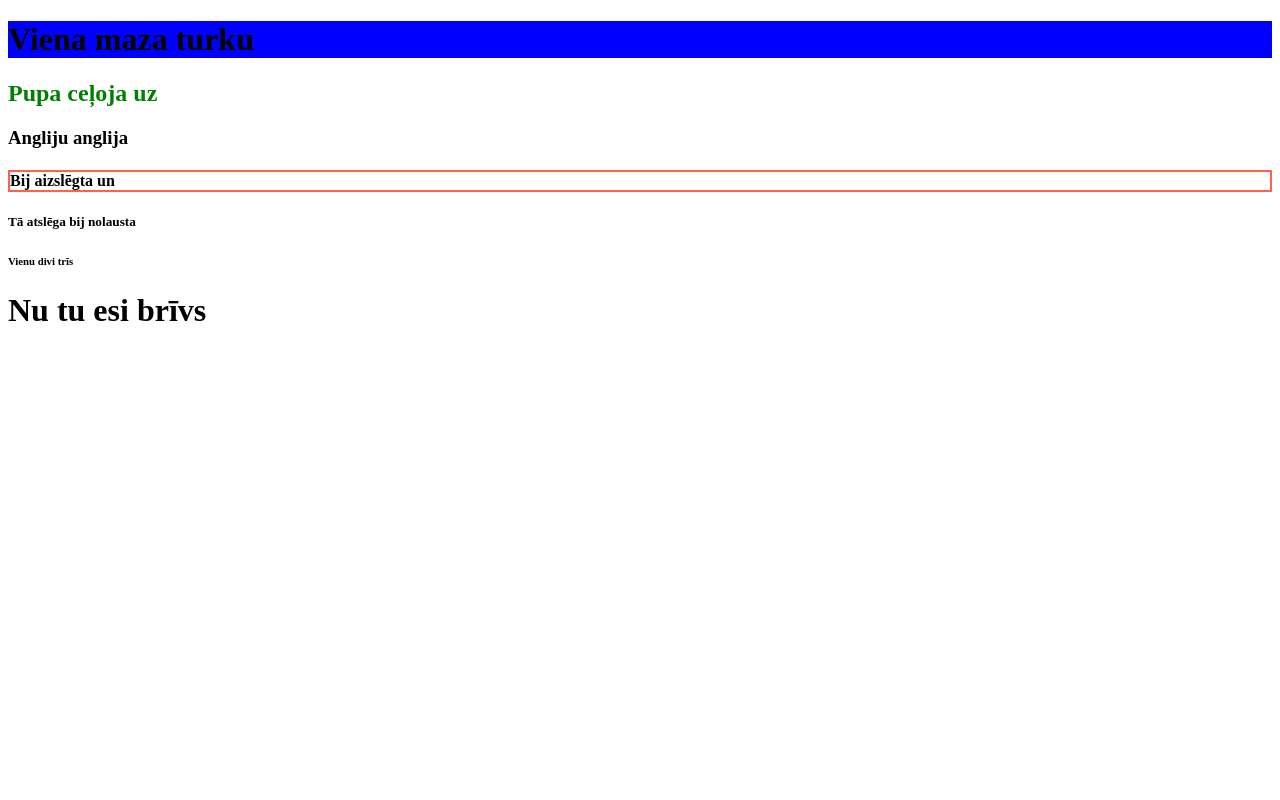
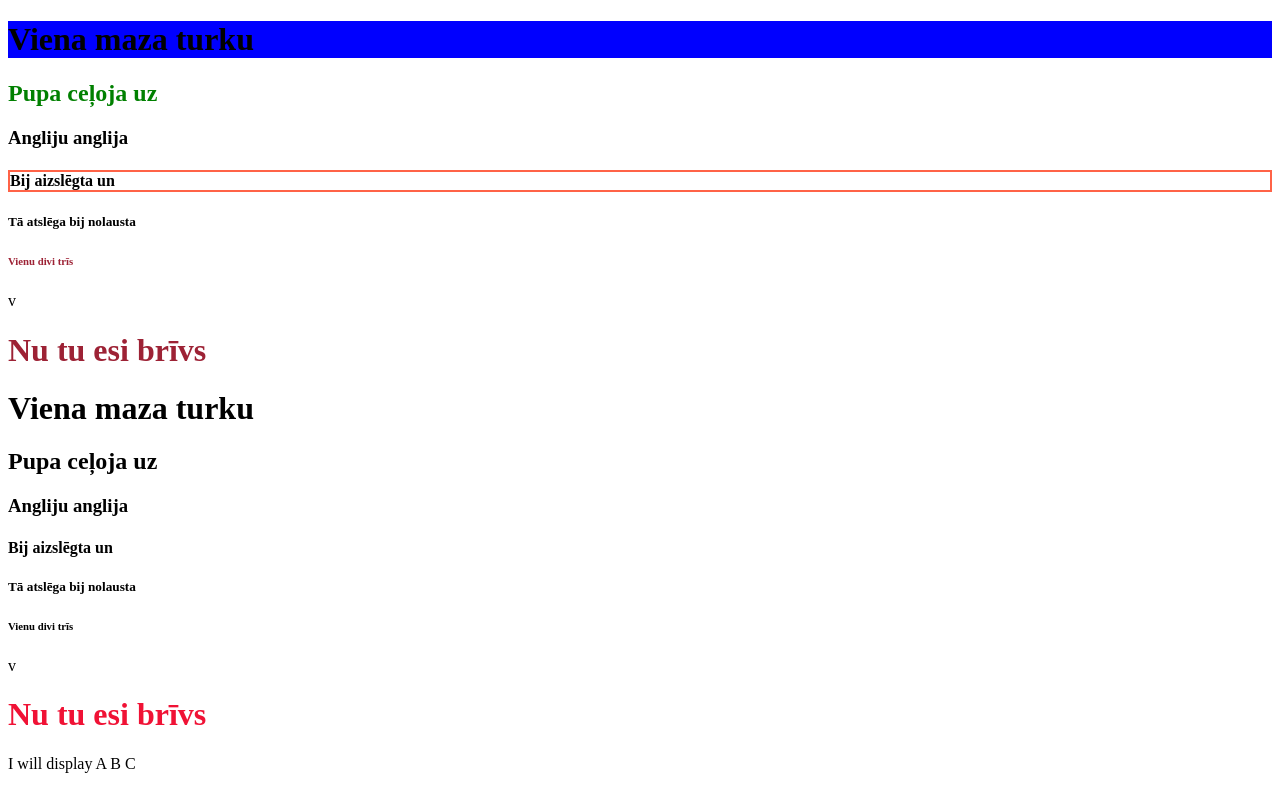
Before and after one commit to Adrijaaa81/webpage_style, a plain HTML site: page index.html in a window 1280 px wide. Drawn offline with Linux system fonts and the light colour scheme.

Commit message:
Update index.html

```diff
--- a/index.html
+++ b/index.html
@@ -11,8 +11,18 @@
 <h3 style="text-align:centre;">Angliju anglija</h3>
 <h4 style="border:2px solid Tomato;">Bij aizslēgta un</h4>
 <h5>Tā atslēga bij nolausta</h5>
-<h6>Vienu divi trīs</h6>
-<h1>Nu tu esi brīvs</h1>
+<h6 style="color:rgb(157,34,53)">Vienu divi trīs</h6>v
+<h1 style="color:#9D2235">Nu tu esi brīvs</h1>
+
+<h1 style="background-color:yello;">Viena maza turku</h1>
+<h2 style="color:border:2px red;">Pupa ceļoja uz</h2>
+<h3 style="text-align:centre;">Angliju anglija</h3>
+<h4 style="background color:pimk;">Bij aizslēgta un</h4>
+<h5>Tā atslēga bij nolausta</h5>
+<h6 style="color:black(157,34,53)">Vienu divi trīs</h6>v
+<h1 style="color:#F01235">Nu tu esi brīvs</h1>
+
+<p>I will display &#65; &#66; &#67;</p>
 
 </body>
 </html>
```
